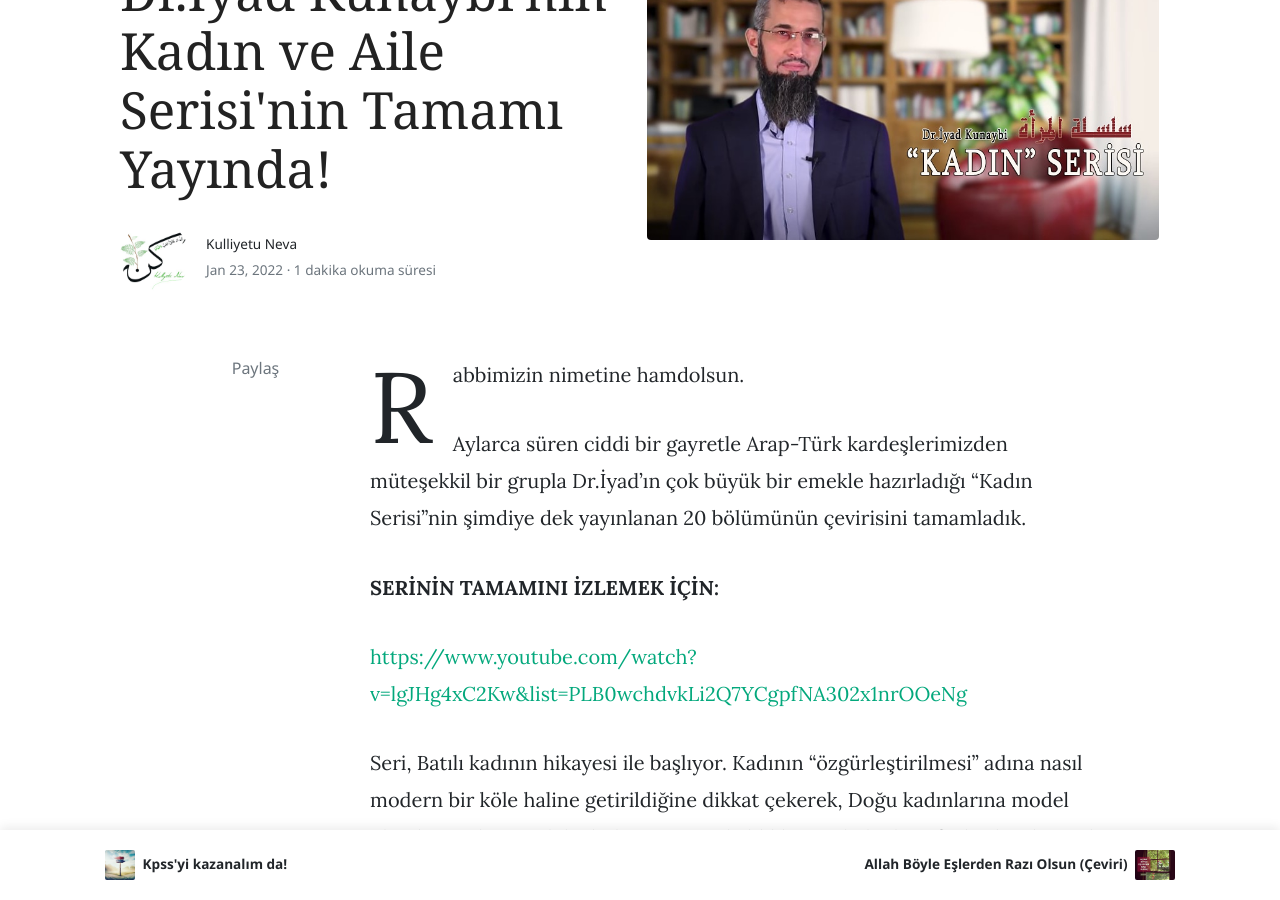
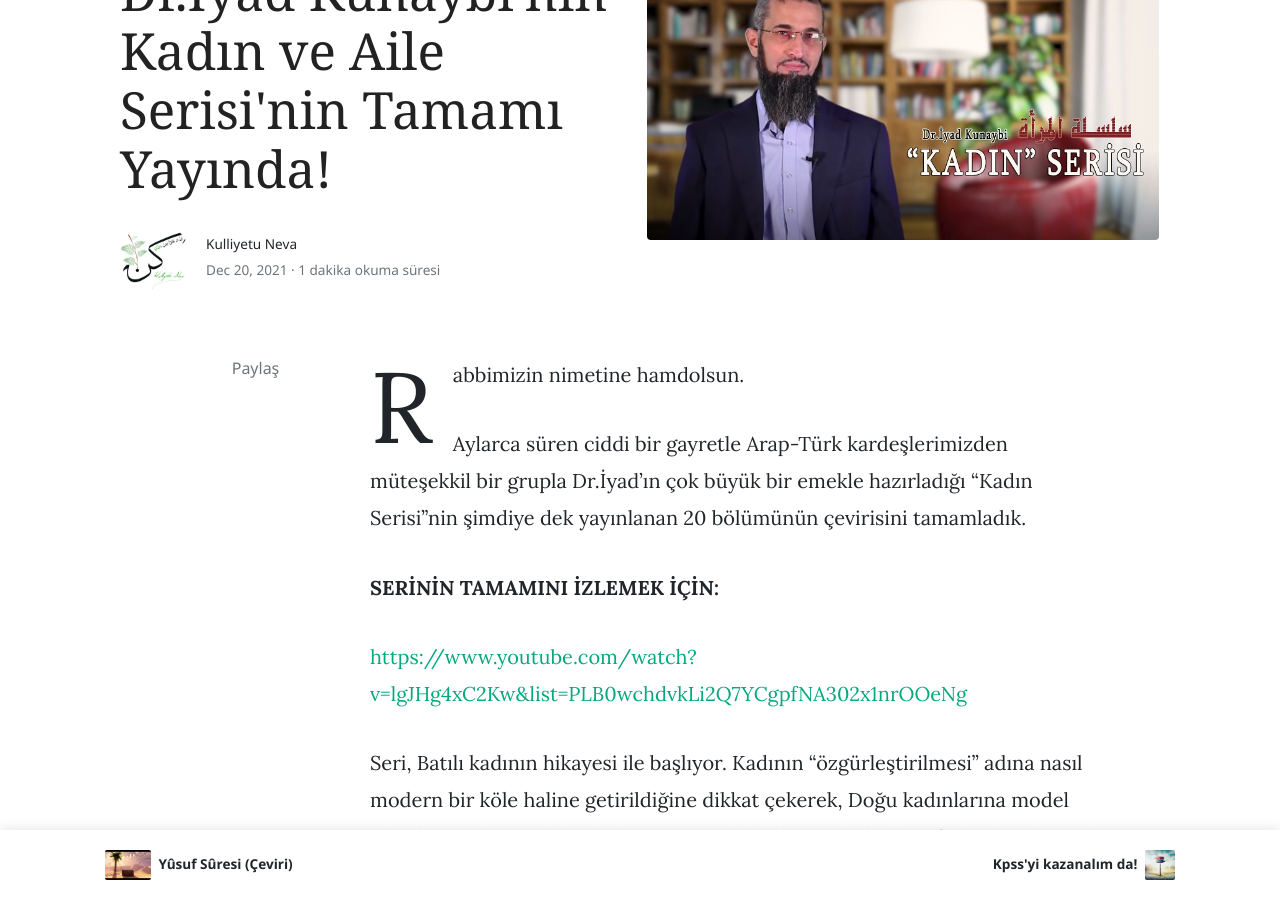
Before and after one commit to kulliyetuneva/website, a Jekyll site: the page built from _posts/2022-01-23-dr-iyad-kunaybinin-kadin-ve-aile-serisinin-tamami-yayinda.md, in a window 1280 px wide and 900 px high, scrolled down 316 px. Built offline with Jekyll 4.4.1, drawn with Linux system fonts in a browser that asks for light colours; nearby versions of some CDN libraries; comment, search, counter and statistics services are not loaded.

Commit message:
Update Yazı “2022-01-23-dr-iyad-kunaybinin-kadin-ve-aile-serisinin-tamami-yayinda”

```diff
--- a/_posts/2022-01-23-dr-iyad-kunaybinin-kadin-ve-aile-serisinin-tamami-yayinda.md
+++ b/_posts/2022-01-23-dr-iyad-kunaybinin-kadin-ve-aile-serisinin-tamami-yayinda.md
@@ -1,7 +1,7 @@
 ---
 layout: post
 title: Dr.İyad Kunaybi'nin Kadın ve Aile Serisi'nin Tamamı Yayında!
-date: 2022-01-23T07:04:45.957Z
+date: 2021-12-20T07:04:45.957Z
 author: kulliyetuneva
 categories:
   - Dr.İyad Kunaybi - Kadın ve Aile Serisi
```
